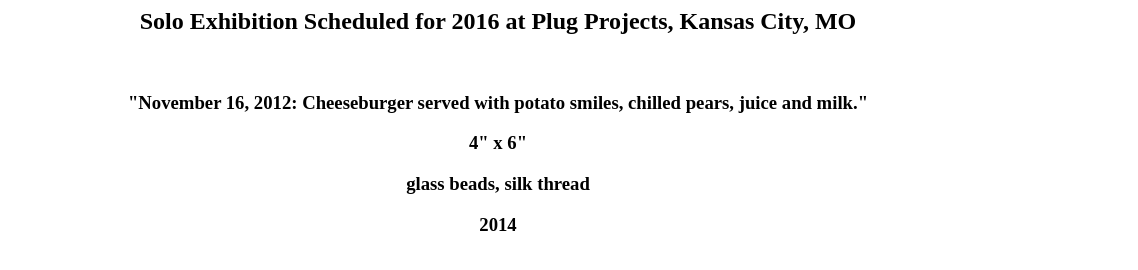
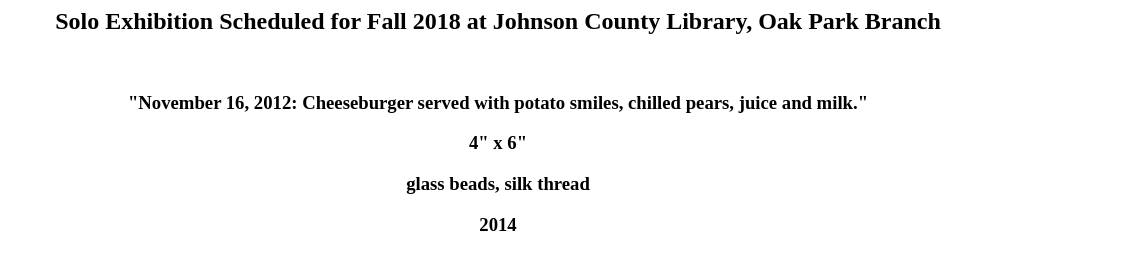
Before and after one commit to j-kincaid/designs, a plain HTML site: page index.html in a window 1280 px wide. Shown: the full height of the page, 142-1280 px from the left. Drawn offline with Linux system fonts and the light colour scheme; files that its build step writes are made by us from their sources.

Commit message:
Update index.html

```diff
--- a/index.html
+++ b/index.html
@@ -2,10 +2,10 @@
 	<head>
 		<meta-charset="utf-8">
 		<link rel="stylesheet" href="css/style.css">
-		<title>works in progress</title>
+		<title>website in progress</title>
 	</head>
 	<body>
-		<h2>Solo Exhibition Scheduled for 2016 at Plug Projects, Kansas City, MO</h2>
+		<h2>Solo Exhibition Scheduled for Fall 2018 at Johnson County Library, Oak Park Branch</h2>
 		<img src="img/cheeseburger.w.potatoes.jpg" alt="beaded lunch tray">
 		<h3>"November 16, 2012: Cheeseburger served with potato smiles, chilled pears, juice and milk."</h3>
 		<h3>4" x 6"</h3>
```
